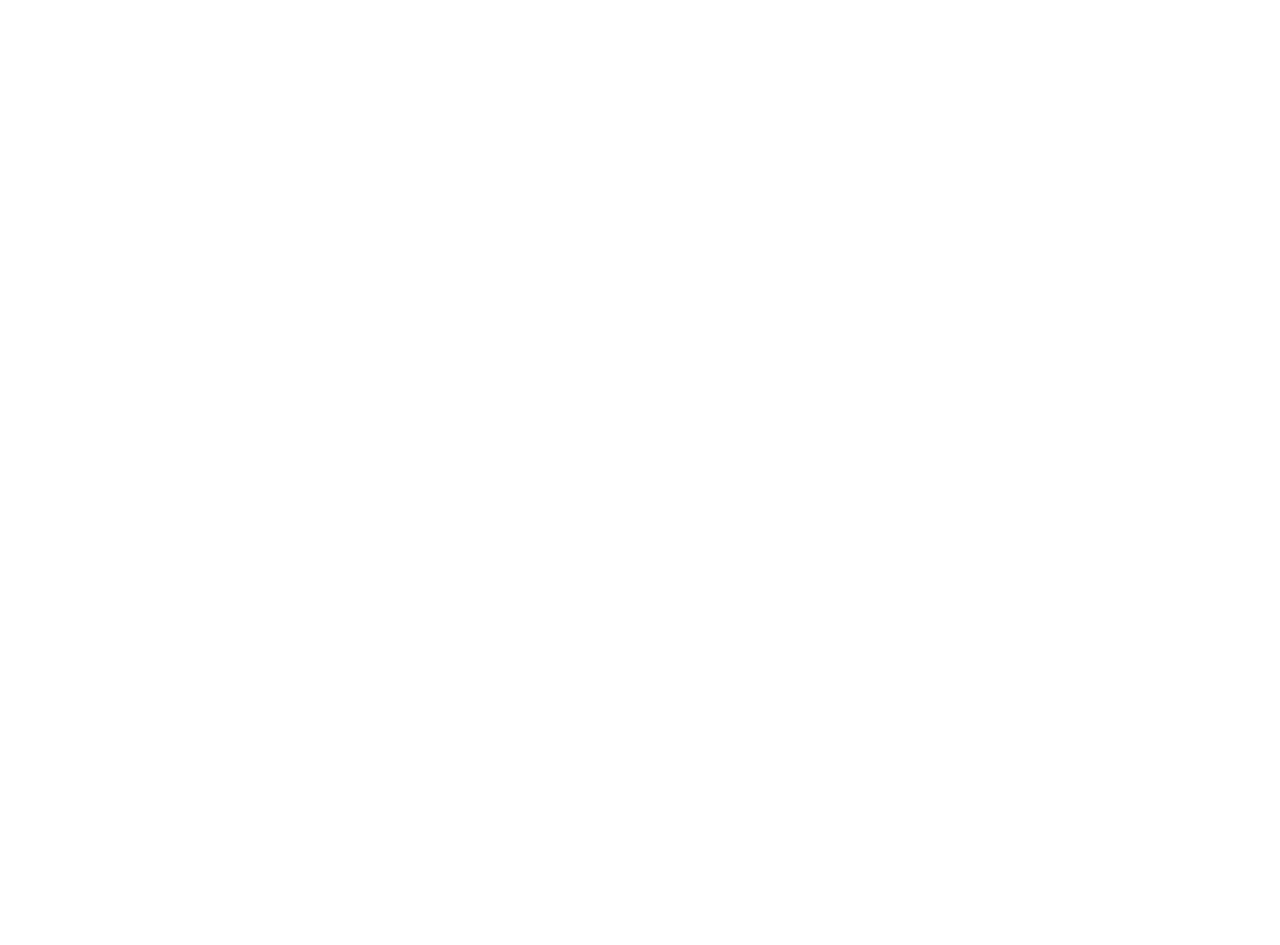
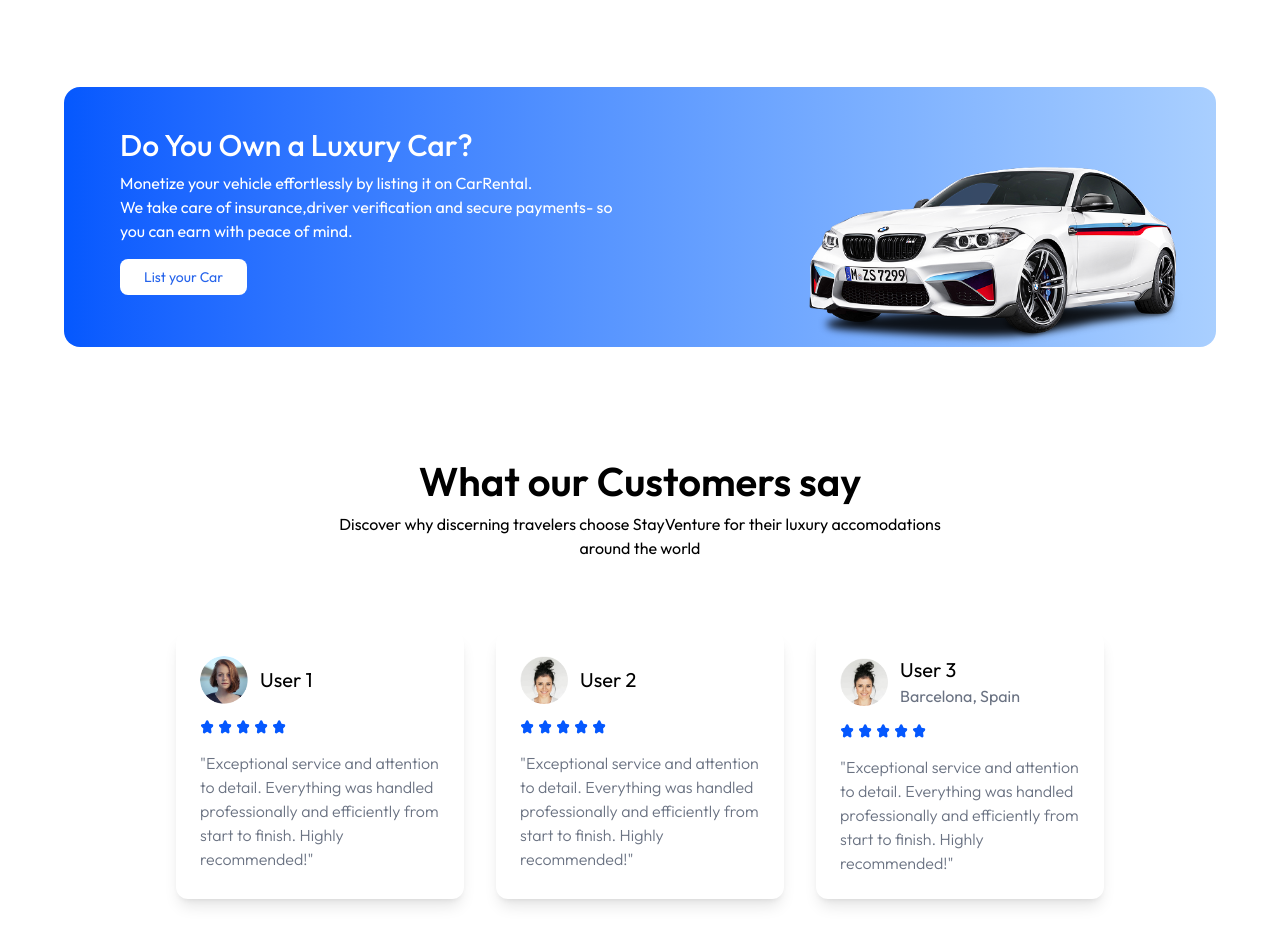
Before and after one commit to hiten8499/Car-Rental-System, a React (Vite) app in the folder client/: page / in a window 1280 px wide. Shown: the part 1920-2865 px from the top of the page. Before the commit the page ends 2007 px from the top, so only its background shows below. Built offline with nearby package versions, Linux system fonts and the light colour scheme.

Commit message:
Banner and Testimonial Sections Added to the Home page

```diff
--- /dev/null
+++ b/client/src/components/Banner.jsx
@@ -0,0 +1,24 @@
+import React from 'react'
+import { assets } from '../assets/assets'
+
+const Banner = () => {
+  return (
+    <div className='flex flex-col md:flex-row md:items-start items-center justify-between px-8
+    min-md:pl-14 pt-10 bg-gradient-to-r from-[#0558FE] to-[#A9CFFF] max-w-6xl mx-3
+    md:mx-auto rounded-2xl overflow-hidden '>
+
+        <div className='text-white'>
+            <h2 className='text-3xl font-medium'>Do You Own a Luxury Car?</h2>
+            <p className='mt-2'>Monetize your vehicle effortlessly by listing it on CarRental.</p>
+            <p className='max-w-130'>We take care of insurance,driver verification and secure payments-
+            so you can earn with peace of mind.</p>
+
+            <button className='px-6 py-2 bg-white hover:bg-slate-100 transition-all
+            text-primary rounded-lg text-sm mt-4 cursor-pointer'> List your Car</button>
+        </div>
+         <img src={assets.banner_car_image} alt="Car" className='max-h-45 mt-10' />
+    </div>
+  )
+}
+
+export default Banner
--- a/client/src/components/CarCard.jsx
+++ b/client/src/components/CarCard.jsx
@@ -1,13 +1,16 @@
 import React from 'react'
 import { assets } from '../assets/assets';
+import { useNavigate } from 'react-router-dom';
+
 
 const CarCard = ({car}) => {
     const currency=import.meta.env.VITE_CURRENCY;
+    const navigate = useNavigate();
   return (
     <div className='group rounded-xl overflow-hidden shadow-lg hover:translate-y-1
     transition-all duration-500 cursor-pointer'>
 
-       <div className='relative h-48 overflow-hidden'>
+       <div onClick={()=>{navigate(`/car-details/${car._id}`);scrollTo(0,0)}} className='relative h-48 overflow-hidden'>
          <img src={car.image} alt="Car Image" className='w-full h-full object-cover
          transition-transform duration-500 group-hover:scale-105' />
          {car.isAvailable && <p className='absolute top-4 left-4 bg-primary/90
--- /dev/null
+++ b/client/src/components/Testimonial.jsx
@@ -0,0 +1,54 @@
+import React from 'react'
+import Title from './Title'
+import { assets } from '../assets/assets';
+
+const Testimonial = () => {
+    const testimonials = [
+        { name: "User 1",
+          address: "Barcelona, Spain",
+          image: assets.testimonial_image_1,
+          testimonial: "Exceptional service and attention to detail. Everything was handled professionally and efficiently from start to finish. Highly recommended!"
+        },
+        { name: "User 2 ",
+          address: "Barcelona, Spain",
+          image: assets.testimonial_image_2,
+          testimonial: "Exceptional service and attention to detail. Everything was handled professionally and efficiently from start to finish. Highly recommended!"
+        },
+        { name: "User 3",
+          location: "Barcelona, Spain",
+          image: assets.testimonial_image_2,
+          testimonial: "Exceptional service and attention to detail. Everything was handled professionally and efficiently from start to finish. Highly recommended!"
+        },
+    ];
+  return (
+    <div>
+      <div className="py-28 px-6 md:px-16 lg:px-24 xl:px-44">
+        <Title title="What our Customers say" subTitle="Discover why discerning travelers choose
+        StayVenture for their luxury accomodations around the world"/>
+
+            <div className="grid grid-cols-1 sm:grid-cols-2 lg:grid-cols-3 gap-8 mt-18">
+                {testimonials.map((testimonial,index) => (
+                    <div key={index} className="bg-white p-6 rounded-xl shadow-lg hover:-translate-y-1 transition-all duration-500">
+                        <div className="flex items-center gap-3">
+                            <img className="w-12 h-12 rounded-full" src={testimonial.image} alt={testimonial.name} />
+                            <div>
+                                <p className="text-xl">{testimonial.name}</p>
+                                <p className="text-gray-500">{testimonial.location}</p>
+                            </div>
+                        </div>
+                        <div className="flex items-center gap-1 mt-4">
+                            {Array(5).fill(0).map((_, index) => (
+                                <img key={index} src={assets.star_icon } alt='star icon'/>
+
+                            ))}
+                        </div>
+                        <p className="text-gray-500 max-w-90 mt-4 font-light">"{testimonial.testimonial}"</p>
+                    </div>
+                ))}
+            </div>
+        </div>
+    </div>
+  )
+}
+
+export default Testimonial
--- a/client/src/pages/Home.jsx
+++ b/client/src/pages/Home.jsx
@@ -1,12 +1,16 @@
 import React from 'react'
 import Hero from '../components/Hero'
 import FeaturedSection from '../components/FeaturedSection'
+import Banner from '../components/Banner'
+import Testimonial from '../components/Testimonial'
 
 const Home = () => {
   return (
     <>
       <Hero/>
       <FeaturedSection/>
+      <Banner/>
+      <Testimonial/>
     </>
   )
 }
```
